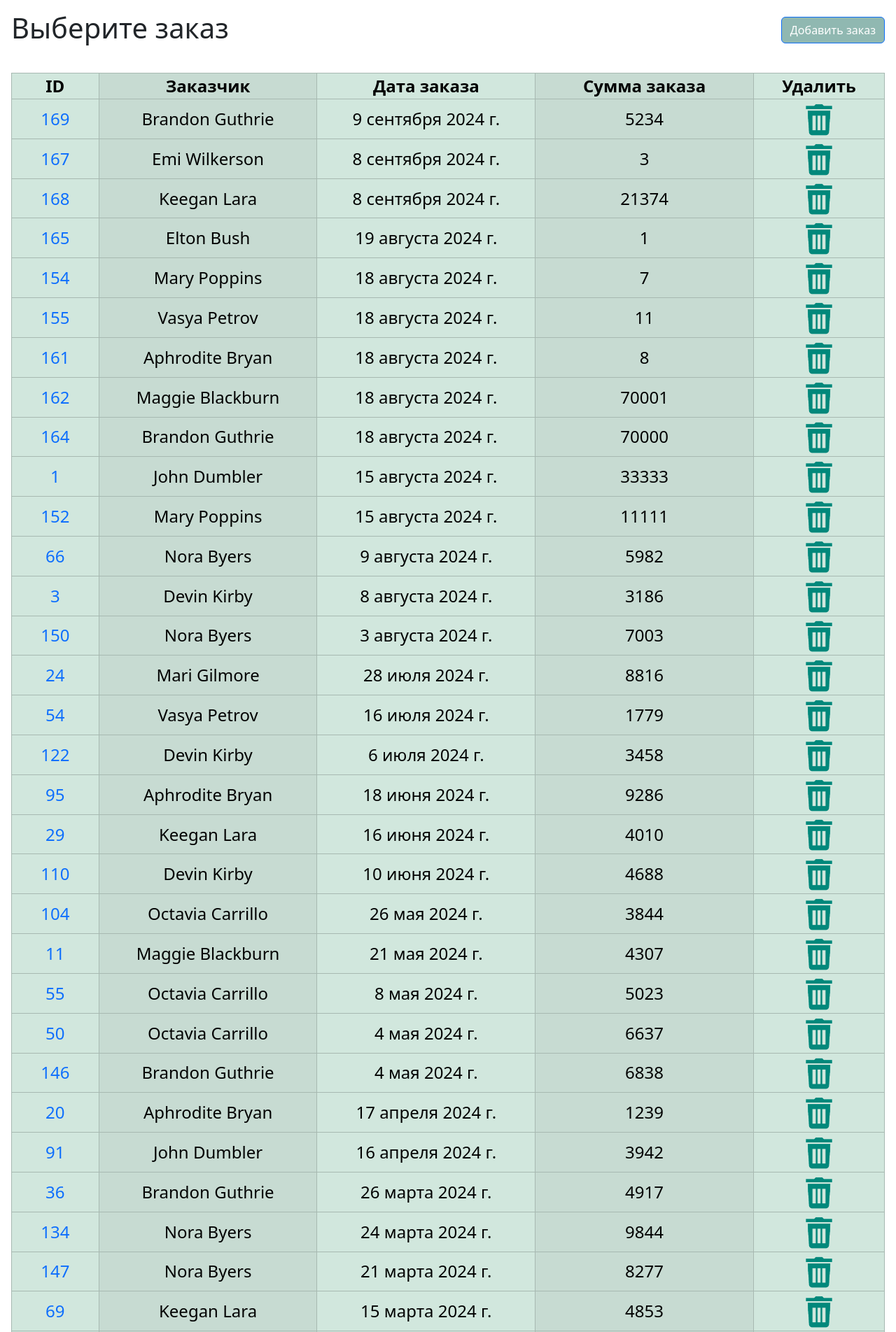
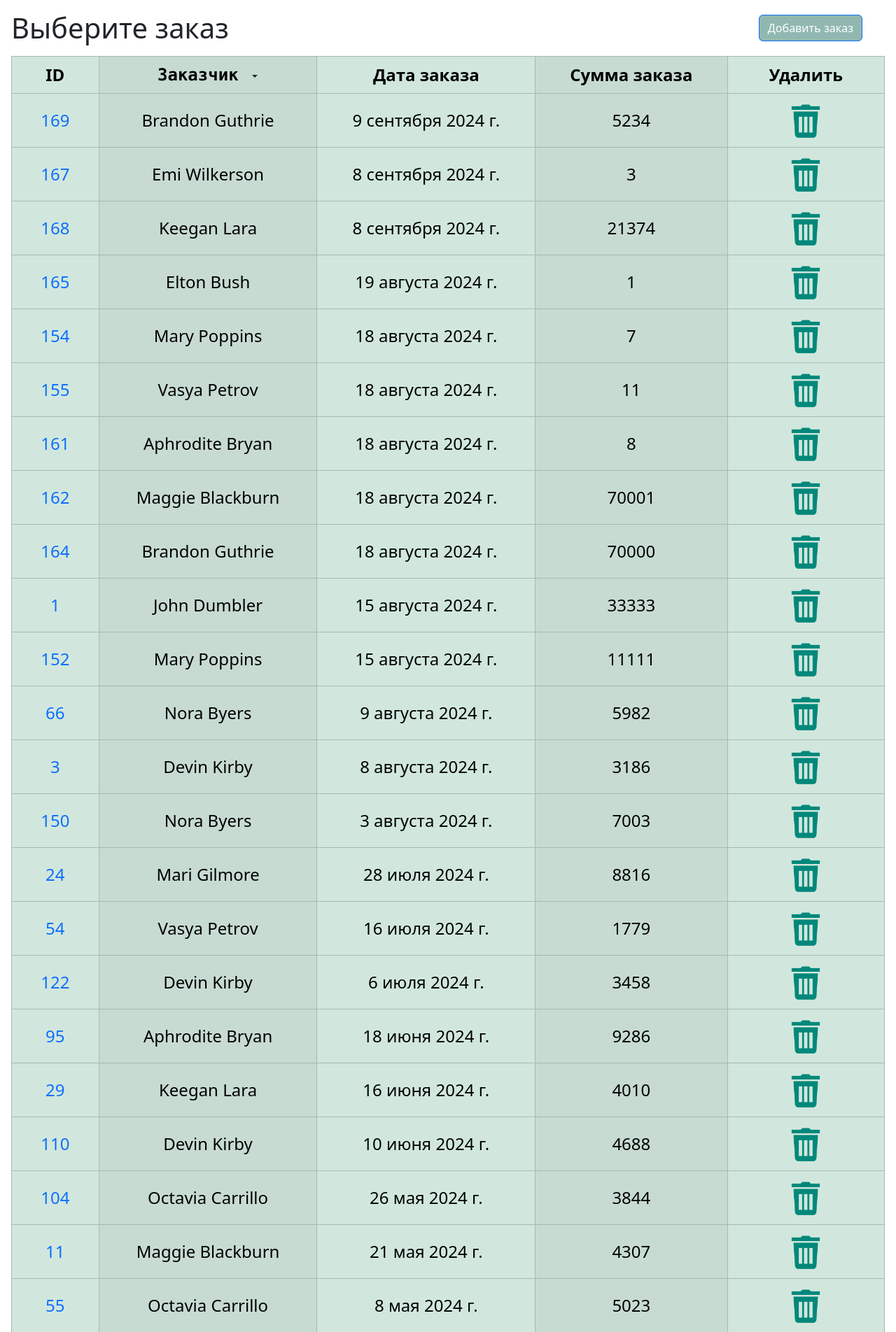
Before and after one commit to Konstant81/test-app, a Django app: page /orders/ in a window 1280 px wide. Shown: the part 106-2010 px from the top of the page at 70% size. Run offline with Django 4.2, Linux system fonts and the light colour scheme; a user stored in the database is signed in; data comes from the database, SQL or seed files in the repository; both versions use the stored data as it was after the commit; some libraries are stand-ins or nearby versions.

Commit message:
add filter by clients in orders

```diff
--- a/app/settings.py
+++ b/app/settings.py
@@ -25,7 +25,7 @@ SECRET_KEY = 'django-insecure-j9d)6$bblta(^3a-$6)^#k5g7%g%pxz7z^u#3%hhv#*ovvsbt6
 # SECURITY WARNING: don't run with debug turned on in production!
 DEBUG = True
 
-ALLOWED_HOSTS = []
+ALLOWED_HOSTS = ['127.0.0.1', 'localhost']
 
 
 # Application definition
--- a/main/static/main/css/styles.css
+++ b/main/static/main/css/styles.css
@@ -2,7 +2,7 @@ a {
 	text-decoration: none;
 }
 
-p {
+p, pre {
 	font-size: clamp(0.75rem, 0.25rem + 2vw, 1.5rem);
 }
 
@@ -77,3 +77,7 @@ footer > p {
 .modal-header {
 	background-color: #d1e7dd;
 }
+
+.dropdown-item {
+	text-align: center;
+}
--- a/main/static/main/js/my.js
+++ /dev/null
@@ -1,11 +0,0 @@
-document.getElementById('select_all')
-  .addEventListener('click', function (e) {
-    var els = document.querySelectorAll(
-      'input[name=additional]'
-    );
-
-    Array.prototype.forEach.call(els, function(cb){
-      cb.checked = e.target.checked;
-    });
-  })
-;
--- a/main/templates/main/orders.html
+++ b/main/templates/main/orders.html
@@ -1,11 +1,11 @@
 {% extends 'base.html' %} {% load static %}
 
 {% block content %}
-<div class="d-flex justify-content-between">
-    <div class="m-3"><h1>Выберите заказ</h1></div>
+<div class="d-flex justify-content-between align-items-center mt-3">
+    <div class="mx-3"><h1 class="m-0">Выберите заказ</h1></div>
     <div class="d-grid gap-2 d-md-flex justify-content-md-end">
       <form action="add/" method="post">
-        <button type="button" class="btn btn-primary mt-4 me-md-3" data-bs-toggle="modal" data-bs-target="#exampleModal">
+        <button type="button" class="btn btn-primary me-md-5 me-sm-3 me-1" data-bs-toggle="modal" data-bs-target="#exampleModal">
           Добавить заказ
         </button>
         <div class="modal fade" id="exampleModal" tabindex="-1" aria-labelledby="exampleModalLabel" aria-hidden="true">
@@ -25,12 +25,6 @@
                           <p class="p-0 m-3">
                             <label class="col-sm-4 col-form-label" for="{{ f.id_for_label }}">{{f.label}}: </label>{{ f }}
                           </p>
-                          {% comment %} <div class="row gy-2 p-0 m-0 ">
-                              <div class="col-auto">
-                                <label class="col-auto" for="{{ f.id_for_label }}">{{f.label}}: </label>
-                              </div>
-                              <div class="col-auto align-content-center">{{ f }}</div>
-                          </div> {% endcomment %}
                           <div class="form-error">{{ add_order_form.client_id.errors }}</div>
                           {% endfor %}
                       </div>
@@ -52,22 +46,38 @@
     <table  class="table table-success table-bordered table-striped-columns table-hover align-middle">
     <thead>
       <tr>
-        <th class="m-0 p-0" style="width: 10%;">ID</th>
-        <th class="m-0 p-0" style="width: 25%;">Заказчик</th>
-        <th class="m-0 p-0" style="width: 25%;">Дата заказа</th>
-        <th class="m-0 p-0" style="width: 25%;">Сумма заказа</th>
-        <th class="m-0 p-0" style="width: 15%;">Удалить</th>
+        <th class="align-middle" style="width: 10%;" scope="col">ID</th>
+        <th class="align-middle" style="width: 25%;" scope="col">
+          <div class="d-flex justify-content-center align-items-center">
+            <div><pre class="m-0">Заказчик </pre></div>
+            <div class="dropdown ">
+            <button class="btn btn- dropdown-toggle p-0" type="button" id="dropdownMenuButton1" data-bs-toggle="dropdown" aria-expanded="false">
+            </button>
+            <ul class="dropdown-menu" aria-labelledby="dropdownMenuButton1">
+              <li><a class="dropdown-item" href="{% url 'main:orders' %}"  >Все заказчики</a></li>
+              <li><hr class="dropdown-divider"></li>
+              {% for client in clients %}
+              <li><a href="{% url 'main:orders' client.id %}" class="dropdown-item" value="{{ client.id }}">{{ client.fullname }}</a></li>
+              {% endfor %}
+            </ul>
+            </div>
+          </div>
+      </th>
+        <th class="align-middle" style="width: 25%;" scope="col">Дата заказа</th>
+        <th class="align-middle" style="width: 22%;" scope="col">Сумма заказа</th>
+        <th class="align-middle" style="width: 18%;" scope="col">Удалить</th>
       </tr>
     </thead>
     <tbody>
       {% for order in orders %}
       <tr>
-        <td class="m-0 p-0"><a href="{% url 'main:edit' order.id %}" title="Редактировать заказ">{{ order.id }}</a></td>
-        <td class="m-0 p-0">{{ order.client }}</td>
-        <td class="m-0 p-0">{{ order.order_date }}</td>
-        <td class="m-0 p-0">{{ order.amount }}</td>
-        <td class="m-0 p-0">
+        <td scope="row"><a href="{% url 'main:edit' order.id %}" title="Редактировать заказ">{{ order.id }}</a></td>
+        <td scope="row">{{ order.client }}</td>
+        <td scope="row">{{ order.order_date }}</td>
+        <td scope="row">{{ order.amount }}</td>
+        <td scope="row">
           <a class="m-0 p-0" href="{% url 'main:delete' order.id %}" type="button"><img class="rounded" src="{% static 'main/images/del.png' %}" alt="Удалить"></a>
+        </td>
       </tr>
       {% endfor %}
     </tbody>
--- a/main/urls.py
+++ b/main/urls.py
@@ -24,6 +24,7 @@ app_name = "main"
 urlpatterns = [
     path('', views.index, name='index'),
     path('orders/', views.order, name='orders'),
+    path('orders/<int:client_pk>', views.order, name='orders'),
     path('get-json/', views.get_json, name='get_json'),
     path('orders/add/', views.AddOrder.as_view(), name='add'),
     path('edit/<int:pk>/', views.UpdateOrder.as_view(), name='edit'),
--- a/main/views.py
+++ b/main/views.py
@@ -7,7 +7,7 @@ from django.urls import reverse_lazy
 from django.contrib.auth.decorators import login_required
 from django.views.generic import CreateView, DeleteView, UpdateView
 from main.forms import AddOrderForm, EditdOrderForm
-from main.models import Order
+from main.models import Client, Order
 
 # Create your views here.
 
@@ -59,10 +59,15 @@ def index(request):
     return render(request, "main/index.html", context)
 
 @login_required
-def order(request):
-    orders = Order.objects.select_related("client").all()
+def order(request, client_pk=""):
+    print(request.path == f'/orders/{client_pk}')
+    if client_pk:
+        orders = Order.objects.select_related("client").filter(client__id=client_pk)
+    else:
+        orders = Order.objects.select_related("client").all()
+    clients = Client.objects.all()
     context = {
-
+        "clients": clients,
         "orders": orders,
     }
     return render(request, "main/orders.html", context)
```
Also changed, not shown: db.sqlite3.
